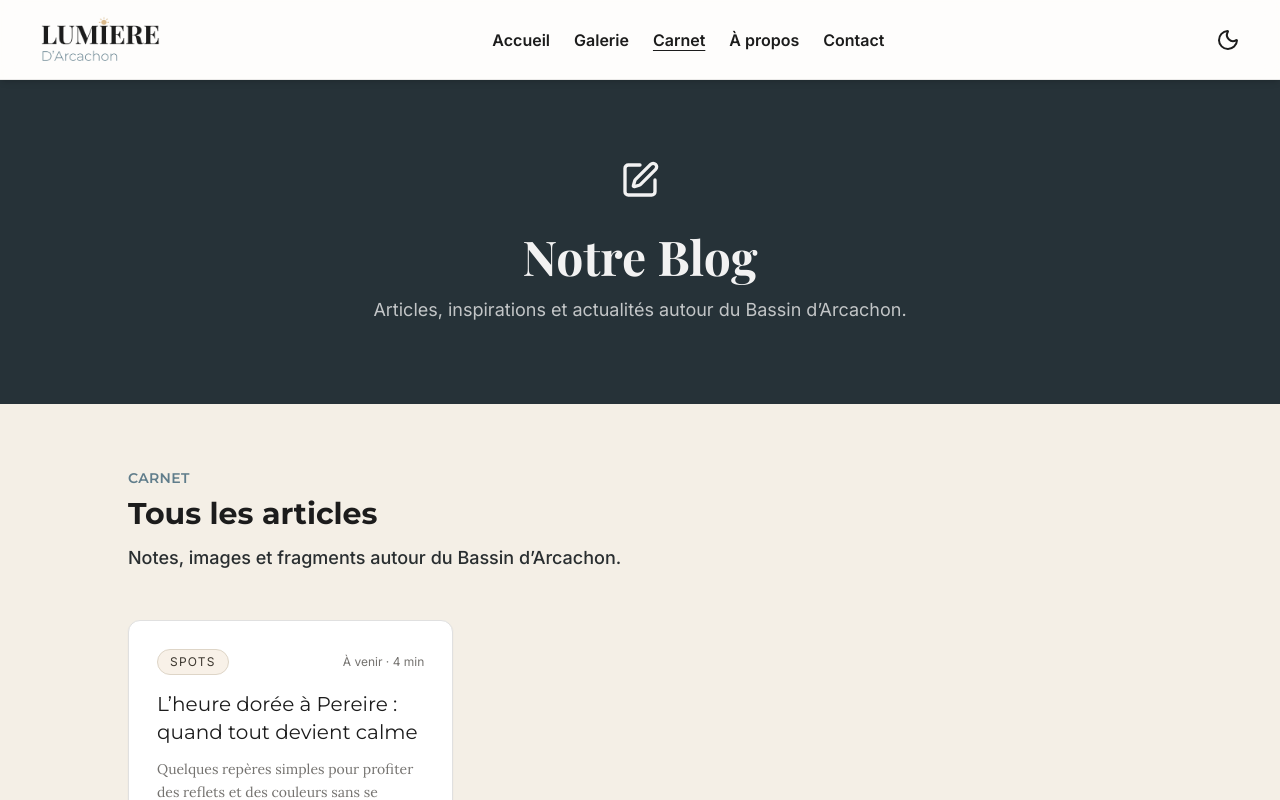
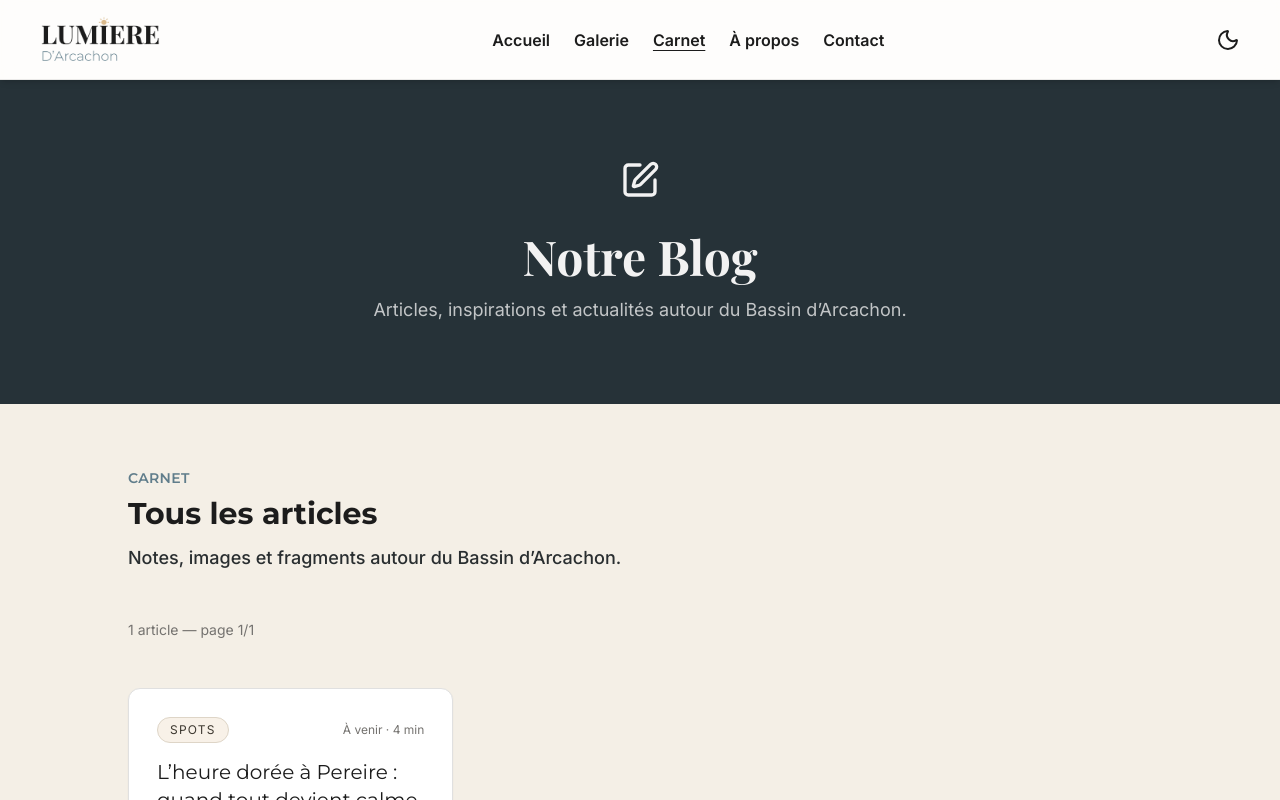
Before and after one commit to julienlisita/lumieredarcachon, a Next.js app: page /journal in a window 1280 px wide. Shown: the top 800 px of the page. Built offline with nearby package versions, Linux system fonts and the light colour scheme; a web font is replaced by a local one.

Commit message:
feat(journal): add paginated journal list using shared Pagination component

```diff
--- a/src/components/journal/JournalListSection.tsx
+++ b/src/components/journal/JournalListSection.tsx
@@ -1,9 +1,20 @@
 // src/components/blog/JournalListSection.tsx
 
-import Section from '../layout/Section';
-import SectionWrapper from '../layout/SectionWrapper';
-import HeaderBlock from '../patterns/HeaderBlock';
+'use client';
+
+import { useMemo } from 'react';
+import { useRouter, useSearchParams } from 'next/navigation';
+import Section from '@/components/layout/Section';
+import SectionWrapper from '@/components/layout/SectionWrapper';
+import HeaderBlock from '@/components/patterns/HeaderBlock';
+import Pagination from '@/components/navigation/Pagination';
 import JournalPostCard, { type JournalPost } from './JournalPostCard';
+
+const PAGE_SIZE = 9;
+
+function clamp(n: number, min: number, max: number) {
+  return Math.max(min, Math.min(max, n));
+}
 
 const POSTS: JournalPost[] = [
   {
@@ -19,21 +30,57 @@ const POSTS: JournalPost[] = [
 ];
 
 export default function JournalListSection() {
+  const params = useSearchParams();
+  const router = useRouter();
+
+  const totalPages = useMemo(() => Math.max(1, Math.ceil(POSTS.length / PAGE_SIZE)), []);
+
+  const page = useMemo(() => {
+    const raw = Number(params.get('page') ?? '1');
+    const safe = Number.isFinite(raw) && raw > 0 ? raw : 1;
+    return clamp(safe, 1, totalPages);
+  }, [params, totalPages]);
+
+  const pageItems = useMemo(() => {
+    const start = (page - 1) * PAGE_SIZE;
+    return POSTS.slice(start, start + PAGE_SIZE);
+  }, [page]);
+
+  const pushPage = (nextPage: number) => {
+    const q = new URLSearchParams(params.toString());
+    q.set('page', String(clamp(nextPage, 1, totalPages)));
+    const s = q.toString();
+    router.push(`/journal${s ? `?${s}` : ''}`, { scroll: false });
+  };
+
   return (
-    <Section>
+    <Section labelledBy="journal-title" describedBy="journal-subtitle">
       <SectionWrapper>
         <HeaderBlock
           eyebrow="Carnet"
           title="Tous les articles"
           subtitle="Notes, images et fragments autour du Bassin d’Arcachon."
           align="left"
+          titleId="journal-title"
+          subtitleId="journal-subtitle"
         />
 
+        <p className="font-ui text-sm" style={{ color: 'var(--color-muted)' }}>
+          {POSTS.length} article{POSTS.length > 1 ? 's' : ''} — page {page}/{totalPages}
+        </p>
+
         <div className="grid gap-6 md:grid-cols-2 lg:grid-cols-3">
-          {POSTS.map((p) => (
+          {pageItems.map((p) => (
             <JournalPostCard key={p.slug} post={p} />
           ))}
         </div>
+
+        <Pagination
+          page={page}
+          totalPages={totalPages}
+          onPrev={() => pushPage(page - 1)}
+          onNext={() => pushPage(page + 1)}
+        />
       </SectionWrapper>
     </Section>
   );
```
